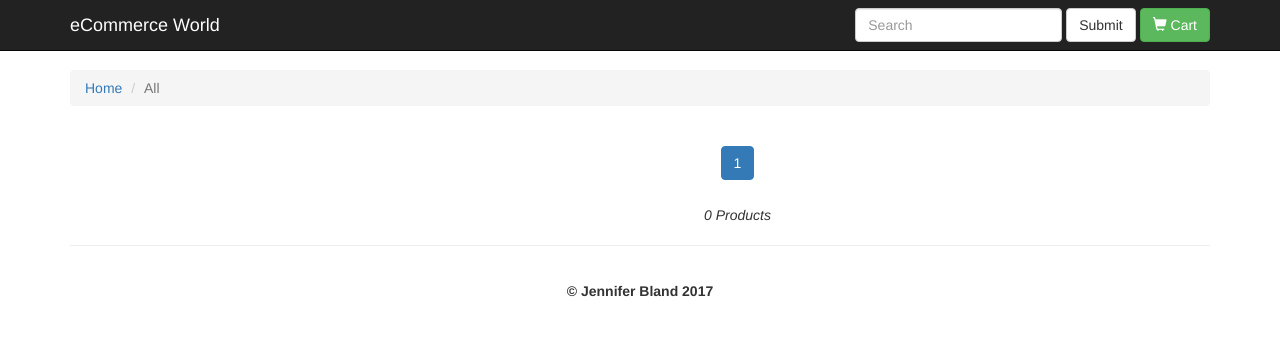
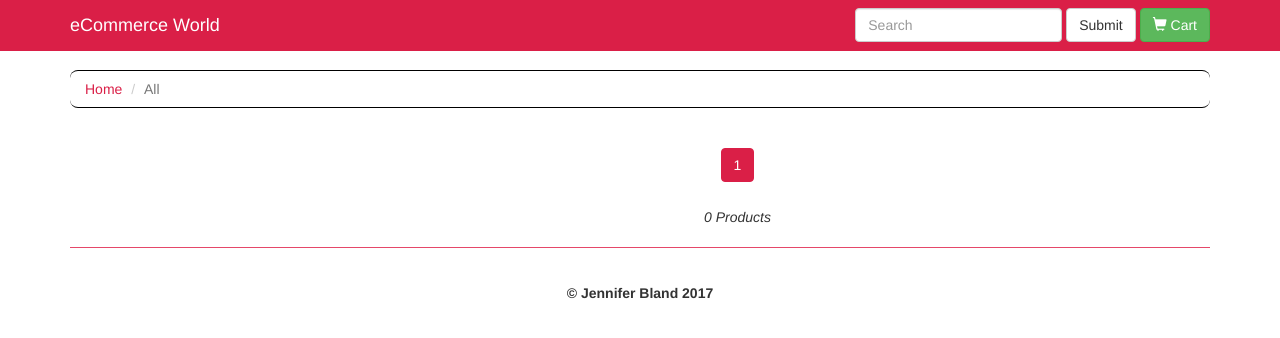
Before and after one commit to ratracegrad/ecommerce-demo, a website: page client/index.html in a window 1280 px wide. In both pictures the pointer is over the link 737 px from the left and 163 px from the top of the page. Drawn offline with nearby package versions, Linux system fonts and the light colour scheme; some packages are replaced by stand-ins of ours; no server answers.

Commit message:
Mades changes to styling to use red theme

```diff
--- a/client/app/app.css
+++ b/client/app/app.css
@@ -12,9 +12,44 @@ body {
     padding-top: 70px;
 }
 
+/* navigation */
+.navbar-inverse {
+    background-color: #da1f47;
+    border-color: #da1f47;
+}
+
 /* pagination */
 .pagination>li>a {
     cursor: pointer;
+    color: #da1f47;
+}
+.pagination>.active>a, .pagination>.active>a:focus, .pagination>.active>a:hover, .pagination>.active>span, .pagination>.active>span:focus, .pagination>.active>span:hover {
+    background-color: #da1f47;
+    border-color: #da1f47;
+}
+
+.list-group-item.active, .list-group-item.active:focus, .list-group-item.active:hover {
+    z-index: 2;
+    color: #fff;
+    background-color: #da1f47;
+    border-color: #da1f47;
+}
+.pagination>li>a:focus, .pagination>li>a:hover, .pagination>li>span:focus, .pagination>li>span:hover {
+    z-index: 2;
+    color: #e54769;
+    background-color: #eee;
+    border-color: #ddd;
+}
+
+/* other stuff */
+.breadcrumb {
+    border-radius: 8px;
+    border-top: 1px solid black;
+    border-bottom: 1px solid black;
+    background-color: transparent;
+}
+.badge {
+    background-color: #da1f47
 }
 
 /* footer  */
@@ -28,6 +63,31 @@ footer {
     line-height: 50px;
     font-weight: 700;
 }
+
+/* buttons */
+.btn-primary {
+    color: #fff;
+    background-color: #da1f47;
+    border-color: #da1f47;
+}
+.btn-primary:hover {
+    color: #fff;
+    background-color: #e54769;
+    border-color: #e54769;
+}
+
+/*  links and hr */
+a {
+    color: #da1f47;
+}
+a:hover {
+    color: #e54769;
+    border-color: #e54769;
+}
+hr {
+    border-top: 1px solid #e54769;
+}
+
 
 
 
```
